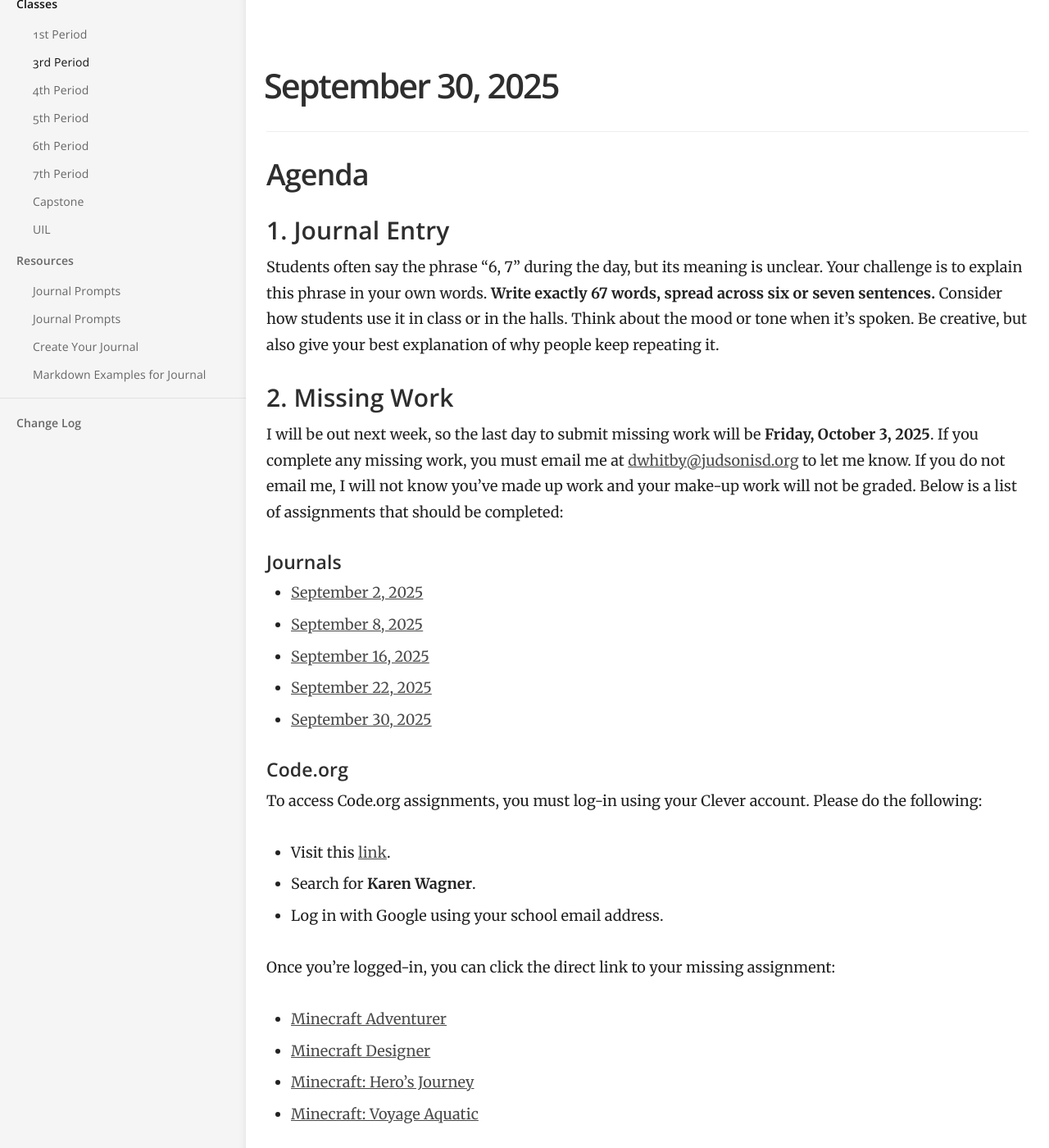
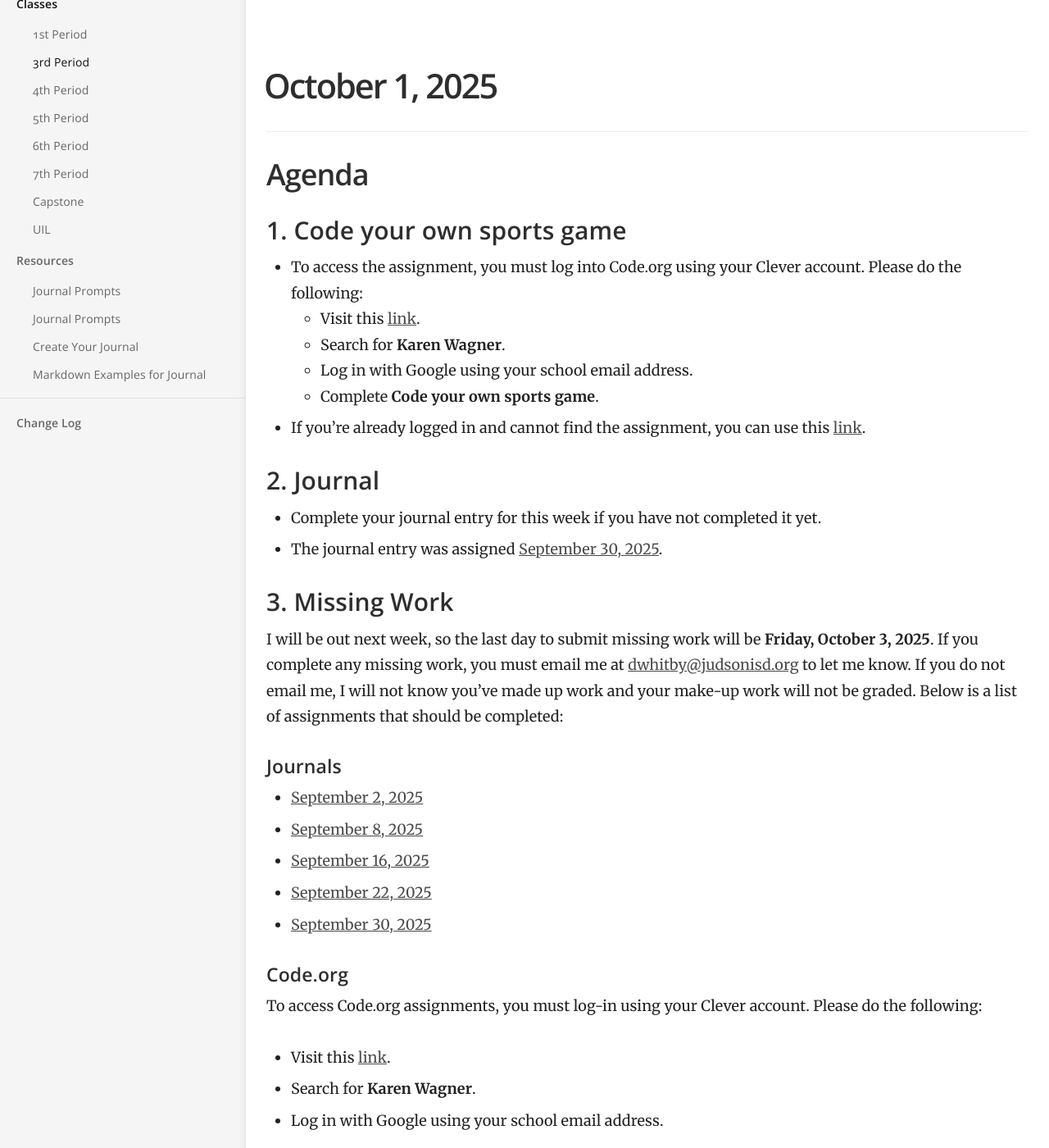
Before and after one commit to mswhitby/classroom, a Jekyll site: the page built from _docs/classes/3rd.md, in a window 1280 px wide and 1400 px high, scrolled down 195 px. Shown: the whole window at 82% size. Built offline with Jekyll 4.4.1, drawn with Linux system fonts in a browser that asks for light colours; some of the changed text lies outside the part shown.

Commit message:
Updated lessons

```diff
--- a/_docs/classes/3rd.md
+++ b/_docs/classes/3rd.md
@@ -4,6 +4,54 @@ subtitle: Fundamentals of Computer Science
 category: Classes
 order: 2
 ---
+
+# October 1, 2025
+
+## Agenda
+
+### 1. Code your own sports game
+
+- To access the assignment, you must log into Code.org using your Clever account. Please do the following:
+    - Visit this [link](https://clever.com/oauth/district-picker?client_id=2f27405716644a951b23&redirect_uri=https%3A%2F%2Fstudio.code.org%2Fusers%2Fauth%2Fclever%2Fcallback&response_type=code&state=ede33ff61289cf32708a0f54079cdd23e31d0b0a02b0e0e8).
+    - Search for **Karen Wagner**.
+    - Log in with Google using your school email address.
+    - Complete **Code your own sports game**.
+
+- If you're already logged in and cannot find the assignment, you can use this [link](https://studio.code.org/courses/sports/units/1).
+
+### 2. Journal
+
+- Complete your journal entry for this week if you have not completed it yet.
+- The journal entry was assigned [September 30, 2025](https://github.com/mswhitby/WHSTechNotes/blob/main/journal.md#september-30-2025).
+
+### 3. Missing Work
+
+I will be out next week, so the last day to submit missing work will be **Friday, October 3, 2025**. If you complete any missing work, you must email me at <dwhitby@judsonisd.org> to let me know. If you do not email me, I will not know you've made up work and your make-up work will not be graded. Below is a list of assignments that should be completed:
+
+#### Journals
+
+- [September 2, 2025](https://github.com/mswhitby/WHSTechNotes/blob/main/journal.md#september-2-2025)
+- [September 8, 2025](https://github.com/mswhitby/WHSTechNotes/blob/main/journal.md#september-8-2025)
+- [September 16, 2025](https://github.com/mswhitby/WHSTechNotes/blob/main/journal.md#september-16-2025)
+- [September 22, 2025](https://github.com/mswhitby/WHSTechNotes/blob/main/journal.md#september-22-2025)
+- [September 30, 2025](https://github.com/mswhitby/WHSTechNotes/blob/main/journal.md#september-30-2025)
+
+#### Code.org
+
+To access Code.org assignments, you must log-in using your Clever account. Please do the following:
+
+- Visit this [link](https://clever.com/oauth/district-picker?client_id=2f27405716644a951b23&redirect_uri=https%3A%2F%2Fstudio.code.org%2Fusers%2Fauth%2Fclever%2Fcallback&response_type=code&state=ede33ff61289cf32708a0f54079cdd23e31d0b0a02b0e0e8).
+- Search for **Karen Wagner**.
+- Log in with Google using your school email address.
+
+Once you're logged-in, you can click the direct link to your missing assignment:
+
+- [Minecraft Adventurer](https://studio.code.org/courses/mc/units/1/lessons/1/levels/1)
+- [Minecraft Designer](https://studio.code.org/courses/minecraft/units/1/lessons/1/levels/1)
+- [Minecraft: Hero's Journey](https://studio.code.org/courses/hero/units/1)
+- [Minecraft: Voyage Aquatic](https://studio.code.org/courses/aquatic)
+
+----
 
 # September 30, 2025
 
```
Also changed, not shown: _docs/classes/7th.md (+48 -0 lines).
